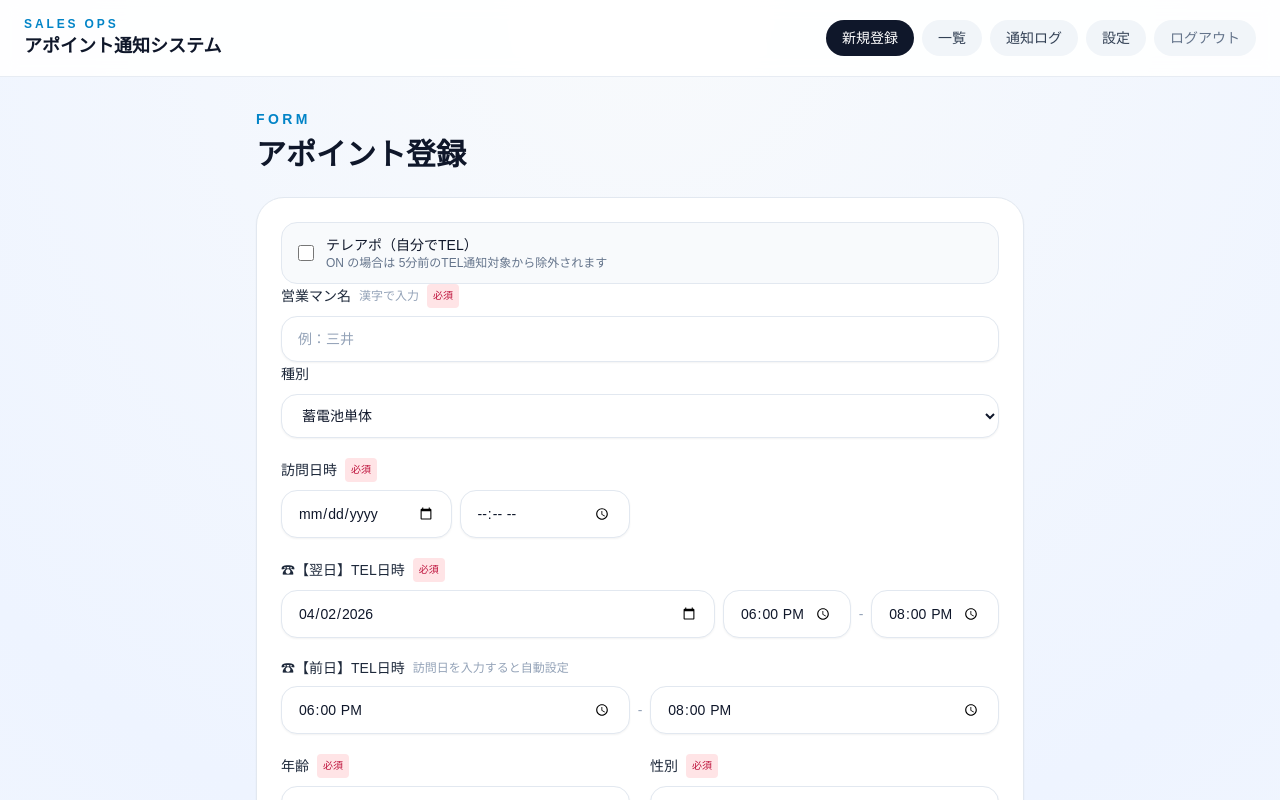
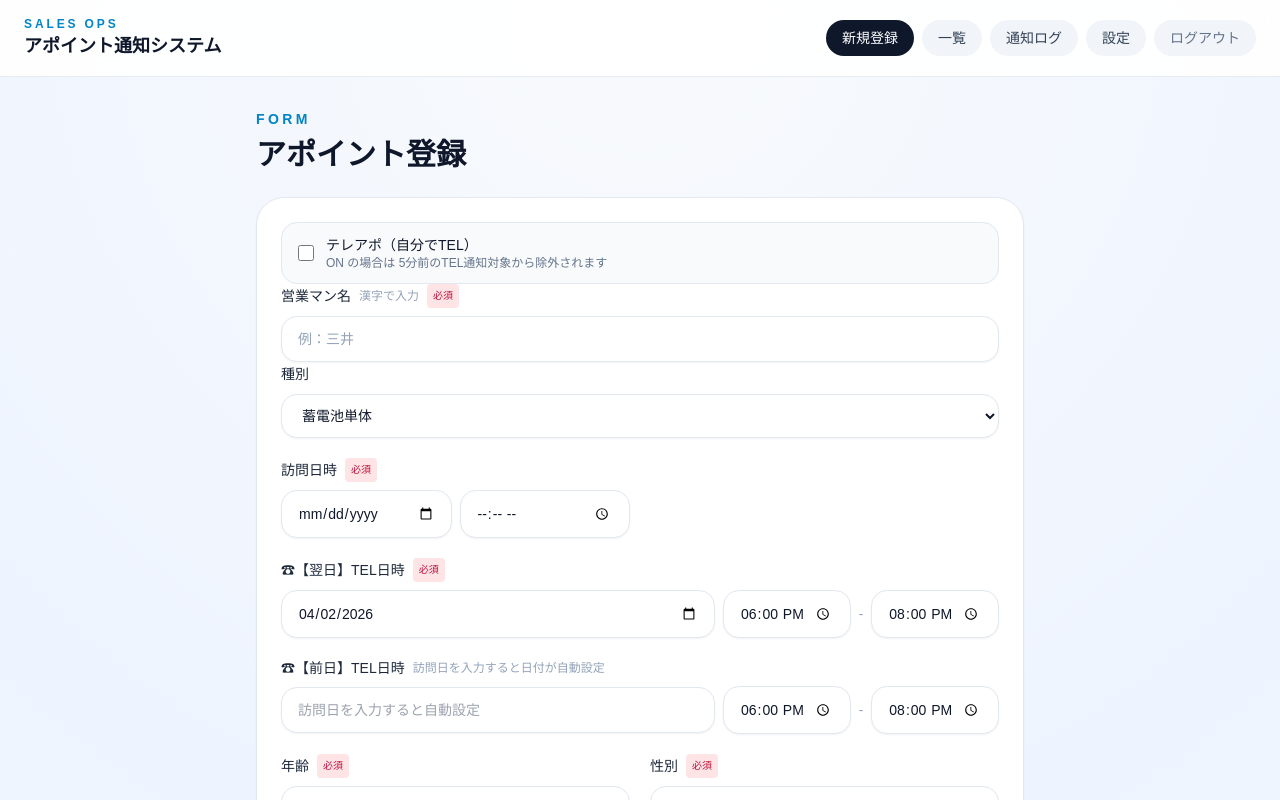
Before and after one commit to kmitsui-bit/bookish-garbanzo, a Next.js app: page /appointments/new in a window 1280 px wide. Shown: the top 800 px of the page. Built offline with nearby package versions, Linux system fonts and the light colour scheme; no server answers.

Commit message:
前日TEL日時のレイアウトを翌日TELと統一

```diff
--- a/src/components/appointment-form.tsx
+++ b/src/components/appointment-form.tsx
@@ -274,8 +274,15 @@ export function AppointmentForm({ mode, initialValues, appointmentId }: Props) {
 
         {/* 前日TEL日時 */}
         <div className="md:col-span-2">
-          <Field label="☎【前日】TEL日時" hint={prevDayTelDate ? `日付：${prevDayTelDate}（訪問日前日）` : "訪問日を入力すると自動設定"}>
-            <div className="grid grid-cols-[1fr_auto_1fr] gap-2 items-center">
+          <Field label="☎【前日】TEL日時" hint="訪問日を入力すると日付が自動設定">
+            <div className="grid grid-cols-[1fr_auto_auto_auto] gap-2 items-center">
+              <input
+                type="text"
+                className={dateTimeClass}
+                value={prevDayTelDate}
+                readOnly
+                placeholder="訪問日を入力すると自動設定"
+              />
               <input
                 type="time"
                 className={dateTimeClass}
```
